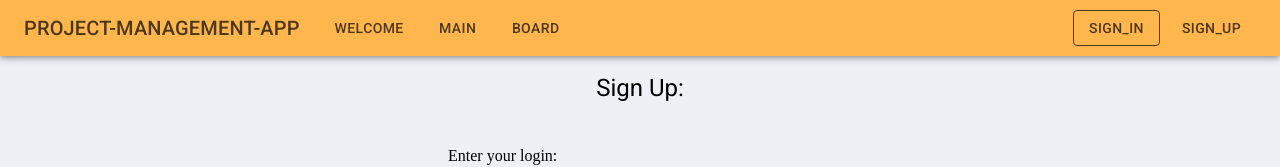
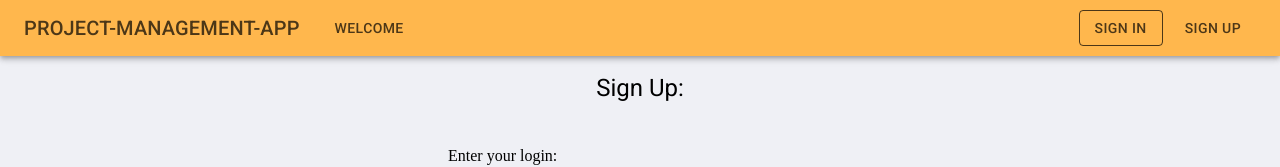
Before and after one commit to NikitaKorevo/project-management-app, a React (Create React App) app: page / in a window 1280 px wide. Shown: the top 167 px of the page. Built offline with nearby package versions, Linux system fonts and the light colour scheme.

Commit message:
feat: change header nav buttons  based on user authorisation state

```diff
--- a/src/components/Header/Header.tsx
+++ b/src/components/Header/Header.tsx
@@ -17,10 +17,12 @@ import {
 import MenuIcon from '@mui/icons-material/Menu';
 import APP_ROUTES from '../../constants/appRoutes';
 import { Link } from 'react-router-dom';
+import { useAppSelector } from '../../hooks/redux';
 
 const Header: React.FC = () => {
   const [sideMenuState, setSideMenuState] = useState(false);
   const [headerScrollingState, setHeaderScrollingState] = useState(false);
+  const { isAuth } = useAppSelector((state) => state.basis);
 
   const scrollHandler = () => {
     if (window.scrollY > 0) {
@@ -122,24 +124,42 @@ const Header: React.FC = () => {
             <Button component={Link} to={APP_ROUTES.WELCOME} color="inherit">
               WELCOME
             </Button>
+            {isAuth && (
+              <>
                 <Button component={Link} to={APP_ROUTES.MAIN} color="inherit">
                   MAIN
                 </Button>
                 <Button component={Link} to={`${APP_ROUTES.BOARD}/1`} color="inherit">
                   BOARD
                 </Button>
+              </>
+            )}
           </Box>
+          {isAuth ? (
             <Box
               className={styles.authorisationButtonGroup}
               sx={{ display: { xs: 'none', sm: 'flex' } }}
             >
               <Button component={Link} to={APP_ROUTES.SIGN_IN} variant="outlined" color="inherit">
-              SIGN_IN
+                Go to Main Page
+              </Button>
+              <Button component={Link} to={APP_ROUTES.SIGN_IN} variant="outlined" color="inherit">
+                Sign Out
+              </Button>
+            </Box>
+          ) : (
+            <Box
+              className={styles.authorisationButtonGroup}
+              sx={{ display: { xs: 'none', sm: 'flex' } }}
+            >
+              <Button component={Link} to={APP_ROUTES.SIGN_IN} variant="outlined" color="inherit">
+                Sign In
               </Button>
               <Button component={Link} to={APP_ROUTES.SIGN_UP} color="inherit">
-              SIGN_UP
+                Sign Up
               </Button>
             </Box>
+          )}
         </Box>
       </Toolbar>
     </AppBar>
```
Lines whose indentation alone changed are shown as unchanged.
